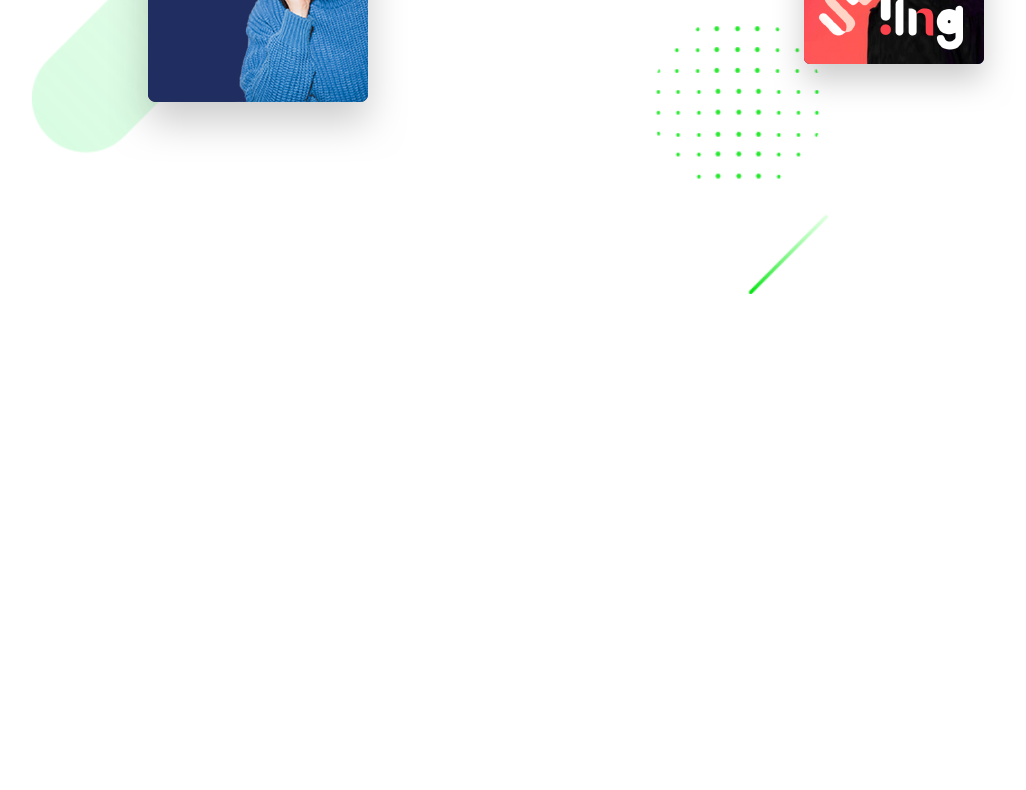
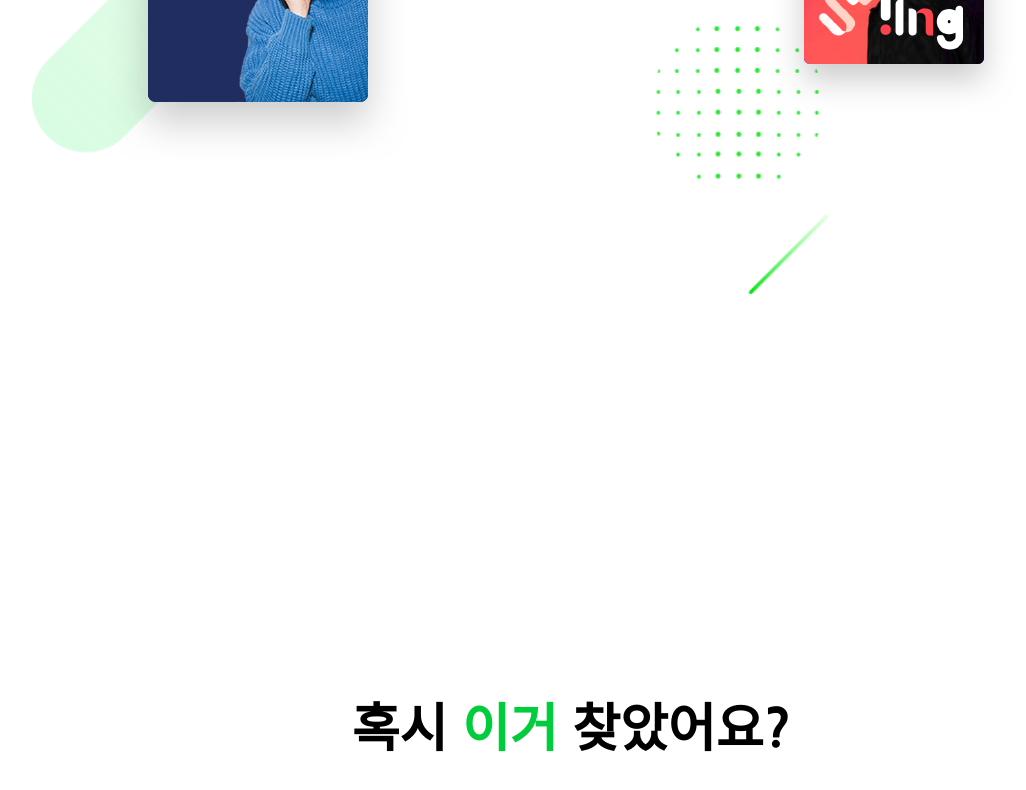
Before and after one commit to rinrinhye/melon-campaign, a plain HTML site: page index.html in a window 1280 px wide. Shown: the part 4280-5070 px from the top of the page, without its empty margins (68-1094 px from the left). Before the commit the page ends 4574 px from the top, so only its background shows below. Drawn offline with nearby package versions, Linux system fonts and the light colour scheme; files that its build step writes are made by us from their sources.

Commit message:
section-06 완성

```diff
--- a/index.html
+++ b/index.html
@@ -165,12 +165,20 @@
           </div>
         </div>
       </section>
+      <section class="section-06">
+        <div class="section-inner">
+          <div class="main-text text">
+            혹시 <span class="highlight">이거</span> 찾았어요?
+          </div>
+        </div>
+      </section>
     </div>
     <script type="module" src="js/section-01.js"></script>
     <script type="module" src="js/section-02.js"></script>
     <script type="module" src="js/section-03.js"></script>
     <script type="module" src="js/section-04.js"></script>
     <script type="module" src="js/section-05.js"></script>
+    <script type="module" src="js/section-06.js"></script>
     <script type="module" src="js/slide.js"></script>
   </body>
 </html>
--- /dev/null
+++ b/js/section-06.js
@@ -0,0 +1,19 @@
+const section06 = document.querySelector('.section-06');
+const text = section06.querySelector('.text');
+
+let observer = new IntersectionObserver(
+  (entries) => {
+    entries.forEach((entry) => {
+      if (entry.isIntersecting) {
+        text.classList.add('opacity');
+      } else {
+        text.classList.remove('opacity');
+      }
+    });
+  },
+  {
+    threshold: 0.4,
+  }
+);
+
+observer.observe(section06);
--- /dev/null
+++ b/styles/layouts/_section-06.scss
@@ -0,0 +1,19 @@
+.section-06 {
+  .section-inner {
+    display: flex;
+    align-items: center;
+    justify-content: center;
+    height: 768px;
+    text-align: center;
+  }
+
+  .main-text {
+    margin-top: 100px;
+    opacity: 0;
+    transition: opacity 1s;
+
+    &.opacity {
+      opacity: 1;
+    }
+  }
+}
--- a/styles/style.scss
+++ b/styles/style.scss
@@ -6,3 +6,4 @@
 @import './layouts/section-02';
 @import './layouts/section-03';
 @import './layouts/section-05';
+@import './layouts/section-06';
```
